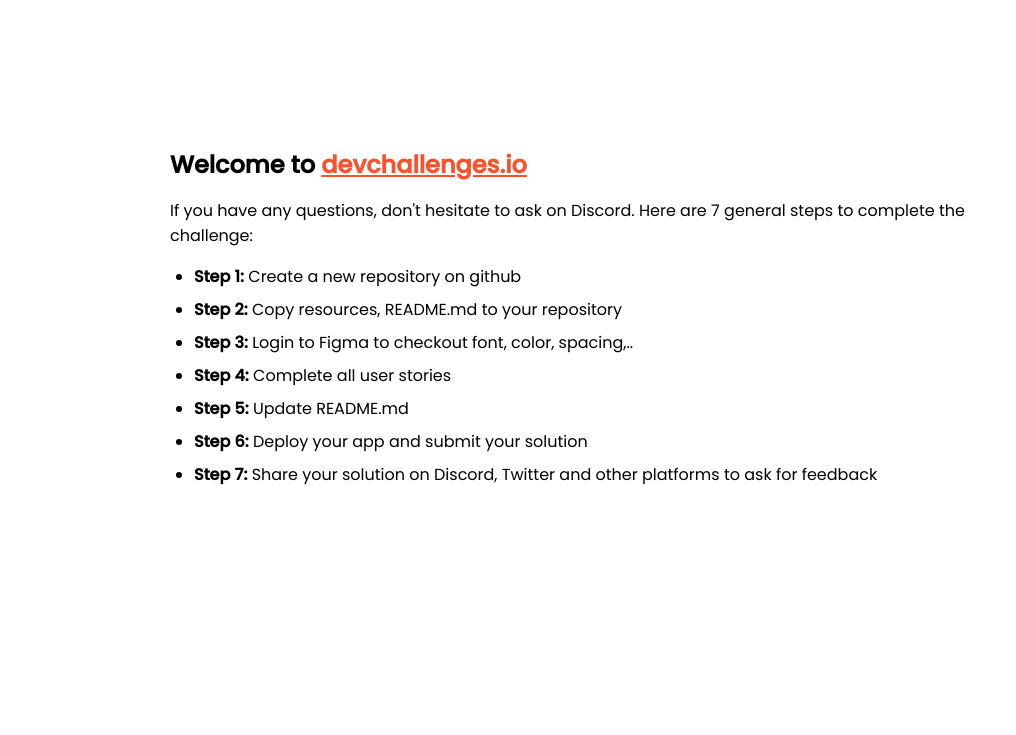
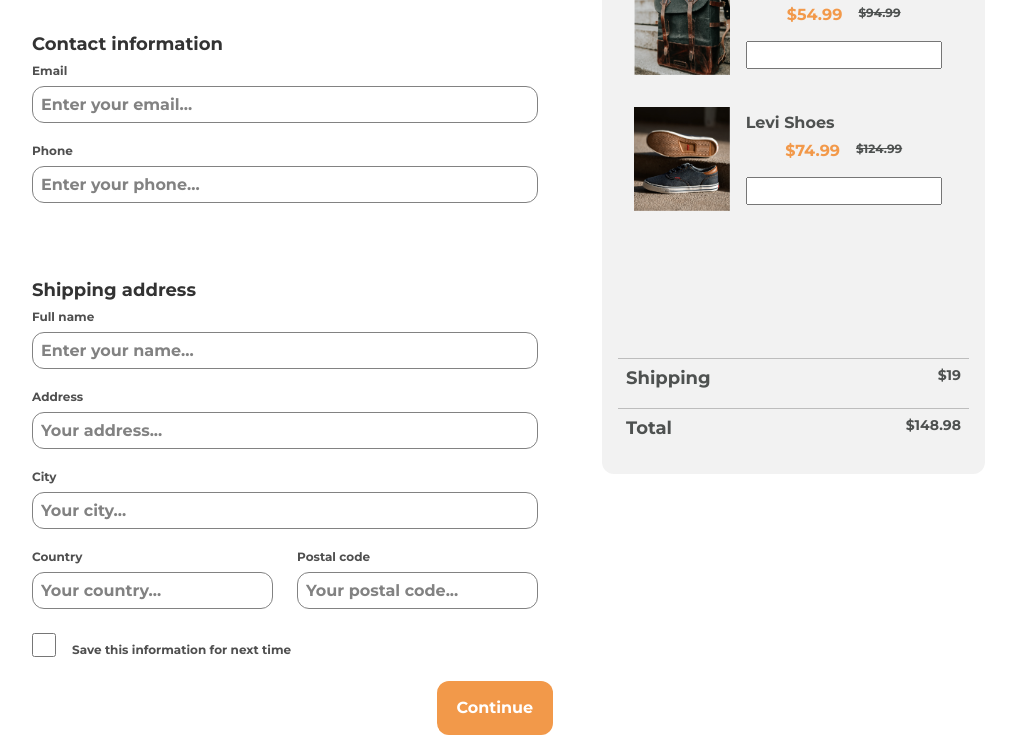
Before and after one commit to NeckBlick/CheckouPage, a plain HTML site: page index.html in a window 1280 px wide. Shown: the part 93-828 px from the top of the page, without its empty margins (70-1086 px from the left). Before the commit the page ends 800 px from the top, so only its background shows below. Drawn offline with nearby package versions, Linux system fonts and the light colour scheme.

Commit message:
Finalizado

```diff
--- /dev/null
+++ b/css/style.css
@@ -0,0 +1,186 @@
+@import url("https://fonts.googleapis.com/css2?family=Montserrat:wght@400;500;700&display=swap");
+* {
+  margin: 0;
+  padding: 0;
+  box-sizing: border-box;
+  font-family: "Montserrat", sans-serif;
+}
+:root {
+  --grey: #4e5150;
+  --grey-dark: #333333;
+  --grey-label: #4f4f4f;
+  --grey-placeholder: #828282;
+  --grey-border: #828282;
+}
+
+/* Conteudo da esquerda */
+.principal {
+  height: 100vh;
+  padding: 2rem;
+}
+.principal h1 {
+  font-family: "Montserrat";
+  font-style: normal;
+  font-weight: 600;
+  font-size: 36px;
+  line-height: 44px;
+  color: var(--grey);
+  margin-bottom: 50px;
+}
+.contact h4 {
+  font-family: "Montserrat";
+  font-style: normal;
+  font-weight: 600;
+  font-size: 18px;
+  line-height: 22px;
+  transform: rotate(-0.02deg);
+  color: var(--grey-dark);
+}
+.contact label {
+  font-family: "Montserrat";
+  font-style: normal;
+  font-weight: 600;
+  font-size: 12px;
+  line-height: 15px;
+  color: var(--grey-label);
+
+  margin-bottom: 0.5rem;
+}
+.email,
+.phone,
+.name,
+.address,
+.city {
+  width: 100%;
+  height: 56px;
+  margin-bottom: 1.5rem;
+}
+
+.phone {
+  margin-bottom: 5rem;
+}
+.contact input {
+  width: 100%;
+  height: 100%;
+  padding: 0.5rem;
+
+  outline: none;
+  border: 1px solid #828282;
+  border-radius: 12px;
+}
+.contact input::placeholder {
+  font-family: "Montserrat";
+  font-style: normal;
+  font-weight: 600;
+  font-size: 16px;
+  line-height: 20px;
+  color: var(--grey-placeholder);
+}
+.country-postal_code {
+  margin-bottom: 1.5rem;
+}
+
+.save {
+  width: 100%;
+  margin-bottom: 1.5rem;
+}
+.save label {
+  display: flex;
+  align-items: flex-end;
+}
+.save input {
+  width: 1.5rem;
+  height: 1.5rem;
+  margin-right: 1rem;
+}
+button {
+  background: #f2994a;
+  position: relative;
+  left: 80%;
+
+  width: 116px;
+  height: 54px;
+
+  border: none;
+  border-radius: 12px;
+  font-family: "Montserrat";
+  font-style: normal;
+  font-weight: 600;
+  font-size: 16px;
+  line-height: 20px;
+  color: #ffff;
+}
+
+/* Coluna da direita */
+.secundaria{
+    height: 100vh;
+    padding:2rem;
+}
+.card-itens {
+  width: 383px;
+  height: 535px;
+  background: #f2f2f2;
+  border-radius: 12px;
+  padding: 1rem;
+}
+
+.itens {
+  width: 100%;
+  height: 136px;
+  padding: 1rem;
+}
+.itens img {
+  width: 30%;
+  margin-right: 1rem;
+}
+.itens .itens-description h1 {
+  font-family: "Montserrat";
+  font-style: normal;
+  font-weight: 600;
+  font-size: 16px;
+  line-height: 20px;
+
+  color: #4e5150;
+}
+
+.itens .itens-description p {
+  font-family: "Montserrat";
+  font-style: normal;
+  font-weight: 600;
+  font-size: 16px;
+  line-height: 20px;
+
+  color: #f2994a;
+  margin-right: 1rem;
+}
+.itens .itens-description small {
+  font-family: "Montserrat";
+  font-style: normal;
+  font-weight: 600;
+  font-size: 12px;
+  line-height: 15px;
+  text-decoration-line: line-through;
+
+  color: #4e5150;
+}
+.price-final h1 {
+  font-family: "Montserrat";
+  font-style: normal;
+  font-weight: 600;
+  font-size: 18px;
+  line-height: 22px;
+  color: var(--grey);
+}
+.price-final p {
+  font-family: "Montserrat";
+  font-style: normal;
+  font-weight: 600;
+  font-size: 14px;
+  line-height: 17px;
+  color: var(--grey);
+}
+.price-final .first,
+.last {
+  padding: 0.5rem;
+  border-top: 1px solid #bdbdbd;
+}
--- a/index.html
+++ b/index.html
@@ -1,95 +1,169 @@
 <!DOCTYPE html>
-<html lang="en">
+<html lang="pt-br">
   <head>
-    <meta charset="utf-8" />
-    <meta
-      name="viewport"
-      content="width=device-width, initial-scale=1,
-  maximum-scale=5"
+    <meta charset="UTF-8" />
+    <meta http-equiv="X-UA-Compatible" content="IE=edge" />
+    <meta name="viewport" content="width=device-width, initial-scale=1.0" />
+    <link
+      href="https://cdn.jsdelivr.net/npm/bootstrap@5.1.3/dist/css/bootstrap.min.css"
+      rel="stylesheet"
+      integrity="sha384-1BmE4kWBq78iYhFldvKuhfTAU6auU8tT94WrHftjDbrCEXSU1oBoqyl2QvZ6jIW3"
+      crossorigin="anonymous"
     />
-
-    <link rel="icon" href="devchallenges.png" />
-
-    <link
-      rel="shortcut icon"
-      type="image/x-icon"
-      href="https://devchallenges.io/"
-    />
-
-    <link
-      href="https://fonts.googleapis.com/css2?family=Poppins:wght@400;500&display=swap"
-      rel="stylesheet"
-    />
-
-    <title>Devchallenges</title>
-
-    <style>
-      body {
-        font-family: "Poppins", sans-serif;
-      }
-
-      ul {
-        padding-left: 24px;
-      }
-
-      li {
-        margin-bottom: 8px;
-      }
-
-      .welcome {
-        max-width: 800px;
-        margin: 0 auto;
-      }
-
-      .welcome-text {
-        margin-top: 30vh;
-        font-weight: 500;
-      }
-
-      .welcome-text p {
-        font-size: 1rem;
-        font-weight: 400;
-      }
-
-      .welcome-text h1 {
-        font-size: 1.5rem;
-      }
-
-      .welcome-text a {
-        color: #f7542e;
-      }
-    </style>
+    <link rel="stylesheet" href="css/style.css" />
+    <title>DevChallenge</title>
   </head>
   <body>
-    <div class="welcome">
-      <div class="welcome-text">
-        <h1>
-          Welcome to
-          <a href="https://devchallenges.io/" target="_blank"
-            >devchallenges.io</a
-          >
-        </h1>
+    <div class="container">
+      <div class="row">
+        <div class="col-6 principal">
+          <h1>Checkout</h1>
+          <form class="contact">
+            <h4>Contact information</h4>
+            <div class="email d-flex flex-column">
+              <label for="email">Email</label>
+              <input
+                type="email"
+                id="email"
+                placeholder="Enter your email..."
+              />
+            </div>
+            <div class="phone d-flex flex-column">
+              <label for="phone">Phone</label>
+              <input type="tel" id="phone" placeholder="Enter your phone..." />
+            </div>
 
-        <p>
-          If you have any questions, don't hesitate to ask on Discord. Here are
-          7 general steps to complete the challenge:
-        </p>
+            <h4>Shipping address</h4>
+            <div class="name d-flex flex-column">
+              <label for="name">Full name</label>
+              <input
+                type="text"
+                id="name"
+                placeholder="Enter your name..."
+                maxlength="50"
+              />
+            </div>
+            <div class="address d-flex flex-column">
+              <label for="address">Address</label>
+              <input
+                type="text"
+                id="address"
+                placeholder="Your address..."
+                maxlength="80"
+              />
+            </div>
+            <div class="city d-flex flex-column">
+              <label for="city">City</label>
+              <input
+                type="text"
+                id="city"
+                placeholder="Your city..."
+                maxlength="80"
+              />
+            </div>
+            <div class="row country-postal_code d-flex">
+              <div class="col-6 country d-flex flex-column">
+                <label for="country">Country</label>
+                <input
+                  type="text"
+                  id="country"
+                  placeholder="Your country..."
+                  maxlength="80"
+                />
+              </div>
+              <div class="col-6 postal-code d-flex flex-column">
+                <label for="postal-code">Postal code</label>
+                <input
+                  type="text"
+                  id="postal-code"
+                  placeholder="Your postal code..."
+                  maxlength="80"
+                />
+              </div>
+            </div>
+            <div class="save">
+              <label>
+                <input type="checkbox" />
+                Save this information for next time
+              </label>
+            </div>
+            <button type="submit">Continue</button>
+          </form>
+        </div>
+        <div
+          class="col-6 secundaria d-flex flex-column align-center"
+        >
+          <div class="card-itens d-flex flex-column justify-content-between">
+            <div class="products">
+              <div class="itens d-flex">
+                <img
+                  src="./img/photo1.png"
+                  alt="Mochila Vintage"
+                  class="img-fluid"
+                />
+                <div
+                  class="itens-description d-flex justify-content-center align-center flex-column"
+                >
+                  <h1>Vintage Backbag</h1>
+                  <div class="price d-flex justify-content-center align-center">
+                    <p>$54.99</p>
+                    <small>$94.99</small>
+                  </div>
+                  <input type="number" />
+                </div>
+              </div>
+              <div class="itens d-flex">
+                <img
+                  src="./img/photo2.png"
+                  alt="Mochila Vintage"
+                  class="img-fluid"
+                />
+                <div
+                  class="itens-description d-flex justify-content-center align-center flex-column"
+                >
+                  <h1>Levi Shoes</h1>
+                  <div class="price d-flex justify-content-center align-center">
+                    <p>$74.99</p>
+                    <small>$124.99</small>
+                  </div>
+                  <input type="number" />
+                </div>
+              </div>
+            </div>
+            <div class="price-final">
+              <div class="first d-flex justify-content-between">
+                <h1>Shipping</h1>
+                <p>$19</p>
+              </div>
+              <div class="last d-flex justify-content-between">
+                <h1>Total</h1>
+                <p>$148.98</p>
+              </div>
+            </div>
+          </div>
+        </div>
       </div>
+    </div>
 
-      <ul>
-        <li><b>Step 1:</b> Create a new repository on github</li>
-        <li><b>Step 2:</b> Copy resources, README.md to your repository</li>
-        <li>
-          <b>Step 3:</b> Login to Figma to checkout font, color, spacing,..
-        </li>
-        <li><b>Step 4:</b> Complete all user stories</li>
-        <li><b>Step 5:</b> Update README.md</li>
-        <li><b>Step 6:</b> Deploy your app and submit your solution</li>
-        <li>
-          <b>Step 7:</b> Share your solution on Discord, Twitter and other
-          platforms to ask for feedback
-        </li>
-      </ul>
-    </div>
+    <!-- Icons -->
+    <script
+      type="module"
+      src="https://unpkg.com/ionicons@5.5.2/dist/ionicons/ionicons.esm.js"
+    ></script>
+    <script
+      nomodule
+      src="https://unpkg.com/ionicons@5.5.2/dist/ionicons/ionicons.js"
+    ></script>
+    <!-- Bootstrap  -->
+    <script
+      src="https://cdn.jsdelivr.net/npm/@popperjs/core@2.10.2/dist/umd/popper.min.js"
+      integrity="sha384-7+zCNj/IqJ95wo16oMtfsKbZ9ccEh31eOz1HGyDuCQ6wgnyJNSYdrPa03rtR1zdB"
+      crossorigin="anonymous"
+    ></script>
+    <script
+      src="https://cdn.jsdelivr.net/npm/bootstrap@5.1.3/dist/js/bootstrap.min.js"
+      integrity="sha384-QJHtvGhmr9XOIpI6YVutG+2QOK9T+ZnN4kzFN1RtK3zEFEIsxhlmWl5/YESvpZ13"
+      crossorigin="anonymous"
+    ></script>
   </body>
 </html>
```
Also changed, not shown: img/devchallenges.png (added), img/photo1.png (added), img/photo2.png (added).
